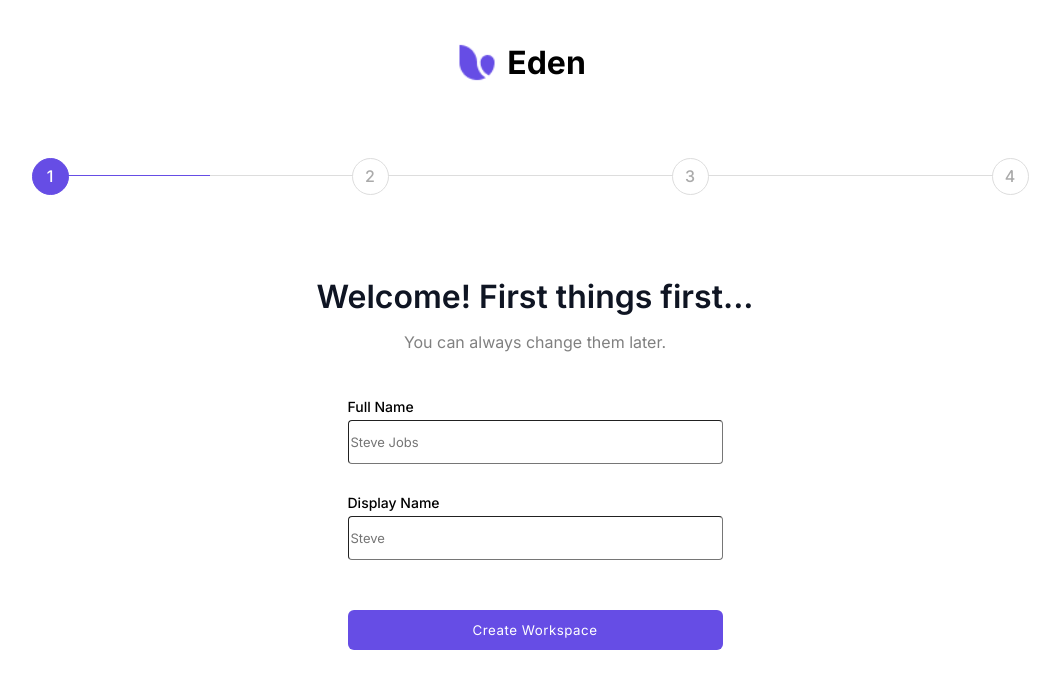
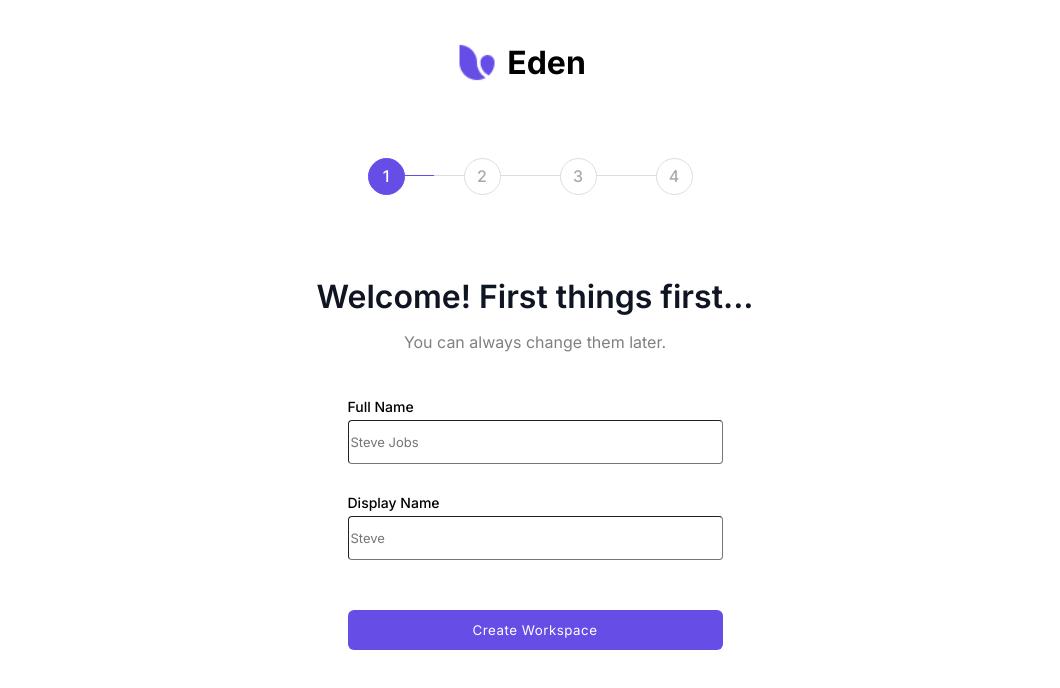
Before and after one commit to vaibhavchobisa/eden-onboarding, a React (Create React App) app: page / in a window 1280 px wide. Shown: the top 688 px of the page, without its empty margins (105-1165 px from the left). Built offline with nearby package versions, Linux system fonts and the light colour scheme.

Commit message:
styling-4

```diff
--- a/src/App.scss
+++ b/src/App.scss
@@ -17,3 +17,9 @@ h2 {
 p {
     color: gray;
 }
+
+@media only screen and (max-width:600px) {
+    .container {
+        width: 100%;
+    }
+}
--- a/src/components/progress-bar/progress-bar.styles.scss
+++ b/src/components/progress-bar/progress-bar.styles.scss
@@ -40,7 +40,7 @@ li {
 }
 
 .container {
-    width: 100%;
+    width: 30%;
 
     .progressbar {
         counter-reset: step;
--- a/src/routes/usage/usage.styles.scss
+++ b/src/routes/usage/usage.styles.scss
@@ -69,7 +69,7 @@ Button {
 
 }
 
-@media only screen and (max-width:400px) {
+@media only screen and (max-width:600px) {
     .cards {
         display: flex;
         justify-content: center;
```
